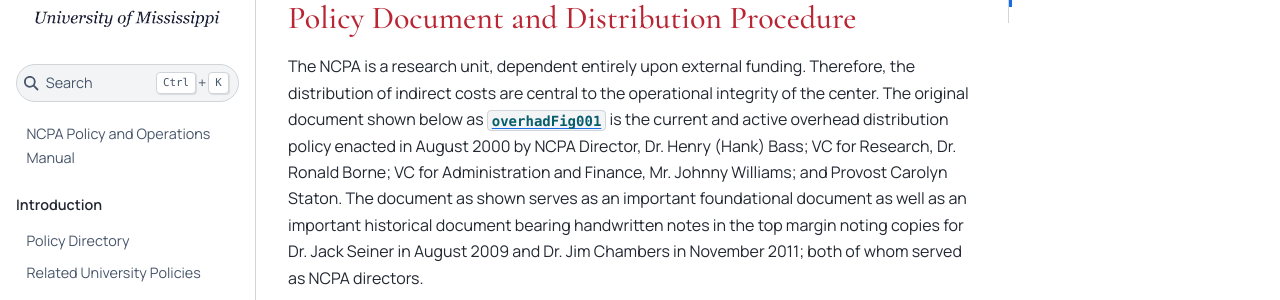
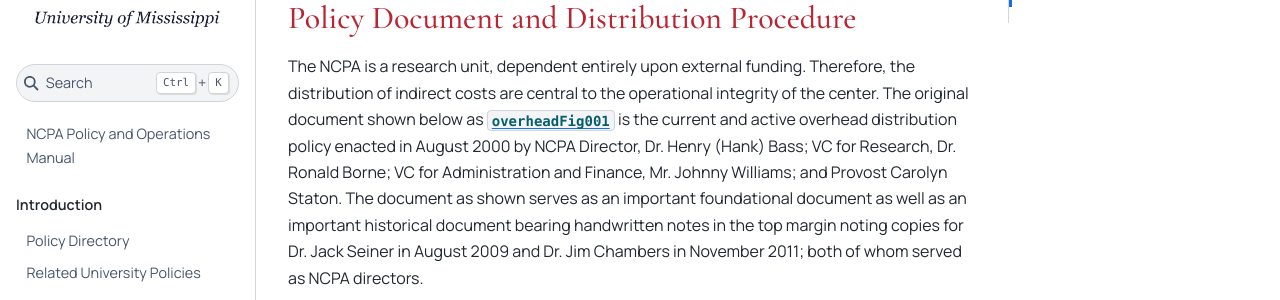
Before and after one commit to docNathanM/ncpa-policies, a Jupyter Book: the page built from book/policyfiles/NCPA.RA.100.001_overheadPolicy.md, in a window 1280 px wide and 900 px high, scrolled down 482 px. Shown: the part 148-448 px from the top of the window. Built offline with Jupyter Book 1.0.4 settings and Sphinx 7.4.7 and the Sphinx Book theme 1.1.4, drawn with Linux system fonts in a browser that asks for light colours; some of the changed lines change nothing that is shown.

Commit message:
fix figures

````diff
--- a/book/policyfiles/NCPA.RA.100.001_overheadPolicy.md
+++ b/book/policyfiles/NCPA.RA.100.001_overheadPolicy.md
@@ -15,24 +15,24 @@
 
 ## Policy Document and Distribution Procedure
 
-The NCPA is a research unit, dependent entirely upon external funding. Therefore, the distribution of indirect costs are central to the operational integrity of the center. The original document shown below as [](#overhadFig001) is the current and active overhead distribution policy enacted in August 2000 by NCPA Director, Dr. Henry (Hank) Bass; VC for Research, Dr. Ronald Borne; VC for Administration and Finance, Mr. Johnny Williams; and Provost Carolyn Staton. The document as shown serves as an important foundational document as well as an important historical document bearing handwritten notes in the top margin noting copies for Dr. Jack Seiner in August 2009 and Dr. Jim Chambers in November 2011; both of whom served as NCPA directors.
+The NCPA is a research unit, dependent entirely upon external funding. Therefore, the distribution of indirect costs are central to the operational integrity of the center. The original document shown below as [](#overheadFig001) is the current and active overhead distribution policy enacted in August 2000 by NCPA Director, Dr. Henry (Hank) Bass; VC for Research, Dr. Ronald Borne; VC for Administration and Finance, Mr. Johnny Williams; and Provost Carolyn Staton. The document as shown serves as an important foundational document as well as an important historical document bearing handwritten notes in the top margin noting copies for Dr. Jack Seiner in August 2009 and Dr. Jim Chambers in November 2011; both of whom served as NCPA directors.
 
 [](#overheadFig002) describes the distribution of the overhead funds. This is a unique feature of the NCPA operation causing "fenced" funds (or reserve accounts) to be maintained for the fiscal safeguard of the center.
 
-```{figure} NCPA.RA.100.001_active_1999-01-12_overheadPolicy_f001.jpg
+:::{figure} NCPA.RA.100.001_active_1999-01-12_overheadPolicy_f001.jpg
 :label: overheadFig001
 :alt: UM Overhead Policy
 :width: 90%
 :align: center
 
 Overhead policy document signed August 2000.
-```
+:::
 
-```{figure} NCPA.RA.100.001_active_1999-01-12_overheadPolicy_f002.jpg
+:::{figure} NCPA.RA.100.001_active_1999-01-12_overheadPolicy_f002.jpg
 :label: overheadFig002
 :alt: UM Overhead Distribution
 :width: 90%
 :align: center
 
 Overhead disribution procedure.
-```
+:::
````
Also changed, not shown: book/policyfiles/NCPA.RA.100.001_active_1999-01-12_overheadPolicy_f002.jpg.
